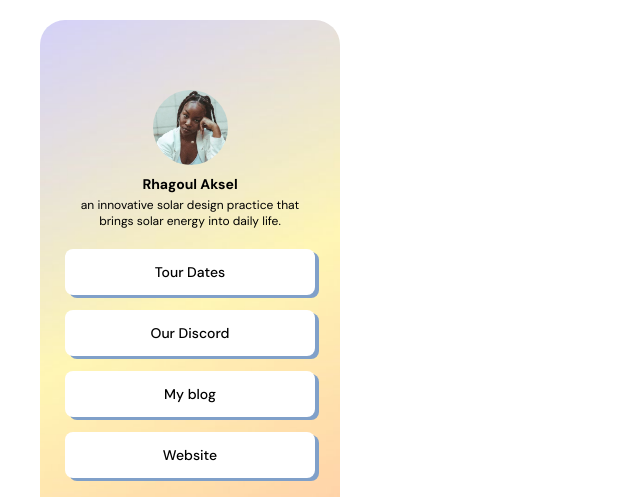
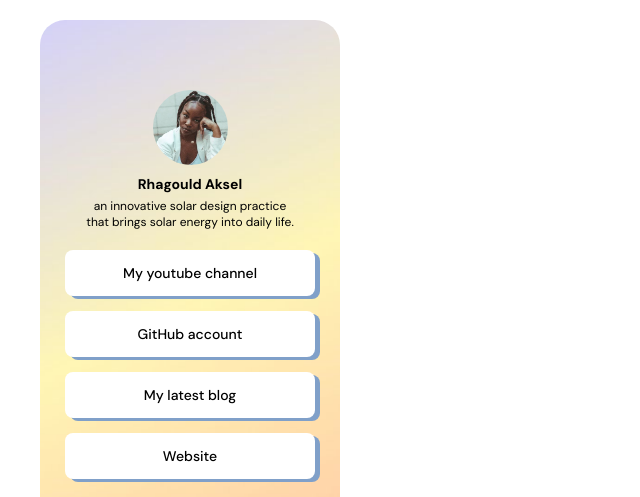
Before and after one commit to RuizJpaul/ProyectoEnterTech, a plain HTML site: page index.html in a window 1280 px wide. Shown: the top 497 px of the page, without its empty margins (0-640 px from the left). Drawn offline with Linux system fonts and the light colour scheme.

Commit message:
Realización del archivo JS y una interacción en css

```diff
--- /dev/null
+++ b/app.js
@@ -0,0 +1,5 @@
+const cuadro_descripcion=document.getElementById("cuadro-descripcion")
+cuadro_descripcion.innerHTML = `
+                                <h1>Rhagould Aksel</h1>
+                                <p>an innovative solar design practice that brings solar energy into daily life.</p>
+`
--- a/index.html
+++ b/index.html
@@ -15,21 +15,24 @@
             <div id="cuadro-imagen">
                 <img src="recursos1/perfil.png" alt="imagen de perfil" id="avatar">
             </div>
-            <h1>Rhagoul Aksel</h1>
-            <p>an innovative solar design practice that brings solar energy into daily life.</p>
+            <div id="cuadro-descripcion">
+            </div>
             <div id="cuadro-botones">
-                <button>Tour Dates</button>
-                <button>Our Discord</button>
-                <button>My blog</button>
+                <button><a href="https://youtube.com/@jeanruizarones1664/featured" target="_blank">My youtube channel</a></button>
+                <button><a href="https://github.com/RuizJpaul" target="_blank">GitHub account</a></button>
+                <button><a href="https://efefgrupo8.blogspot.com/2023/06/la-dominacion-artificial.html" target="_blank">My latest blog</a></button>
                 <button>Website</button>
             </div>
             <div id="cuadro-enlaces">
-                <a href=""><img src="recursos1/twitter_svg(blanco).svg" alt="twitter"></a>
-                <a href=""><img src="recursos1/facebook_svg(blanco).svg" alt="facebook"></a>
-                <a href=""><img src="recursos1/instagram_svg(blanco).svg" alt="instagram"></a>
-                <a href=""><img src="recursos1/spotify_svg(blanco).svg" alt="spotify"></a>
+                <a href="https://www.X.com" target="_blank"><img src="recursos1/twitter_svg(blanco).svg" alt="twitter"></a>
+                <a href="https://www.facebook.com" target="_blank"><img src="recursos1/facebook_svg(blanco).svg" alt="facebook"></a>
+                <a href="https://www.instagram.com" target="_blank"><img src="recursos1/instagram_svg(blanco).svg" alt="instagram"></a>
+                <a href="https://www.spotify.com" target="_blank"><img src="recursos1/spotify_svg(blanco).svg" alt="spotify"></a>
             </div>
         </div>
     </section>
+
+    <script src="./app.js"></script>
+
 </body>
 </html>
--- a/style.css
+++ b/style.css
@@ -27,6 +27,9 @@ section{
     width: 75px;
     border-radius: 50%;
 }
+#cuadro-descripcion{
+    padding: 0px 16px 0px 16px;
+}
 h1{
     text-align: center;
     font-size: 14px;
@@ -34,13 +37,17 @@ h1{
 p{
     text-align: center;
     font-size: 12px;
-    padding: 4px 15px 0px 15px;
+    padding-top: 5px;
 }
 #cuadro-botones{
     display: flex;
     flex-direction: column;
     gap: 15px;
     padding-top: 20px;
+}
+#cuadro-botones a{
+    text-decoration: none;
+    color: black;
 }
 button{
     background-color: white;
@@ -49,7 +56,10 @@ button{
     border-radius: 8px;
     font-size: 14px;
     font-weight: 500;
-    box-shadow: 4px 3px 0px #80a0c9;
+    box-shadow: 5px 3px 0px #80a0c9;
+}
+button:hover{
+    background-color: #c3dbca;
 }
 #cuadro-enlaces{
     display: flex;
@@ -58,7 +68,7 @@ button{
     gap: 14px;
     padding-top: 25px;
 }
-a img{
+#cuadro-enlaces a img{
     width: 27px;
     transition: transform 0.3s ease-in-out;
 }
```
